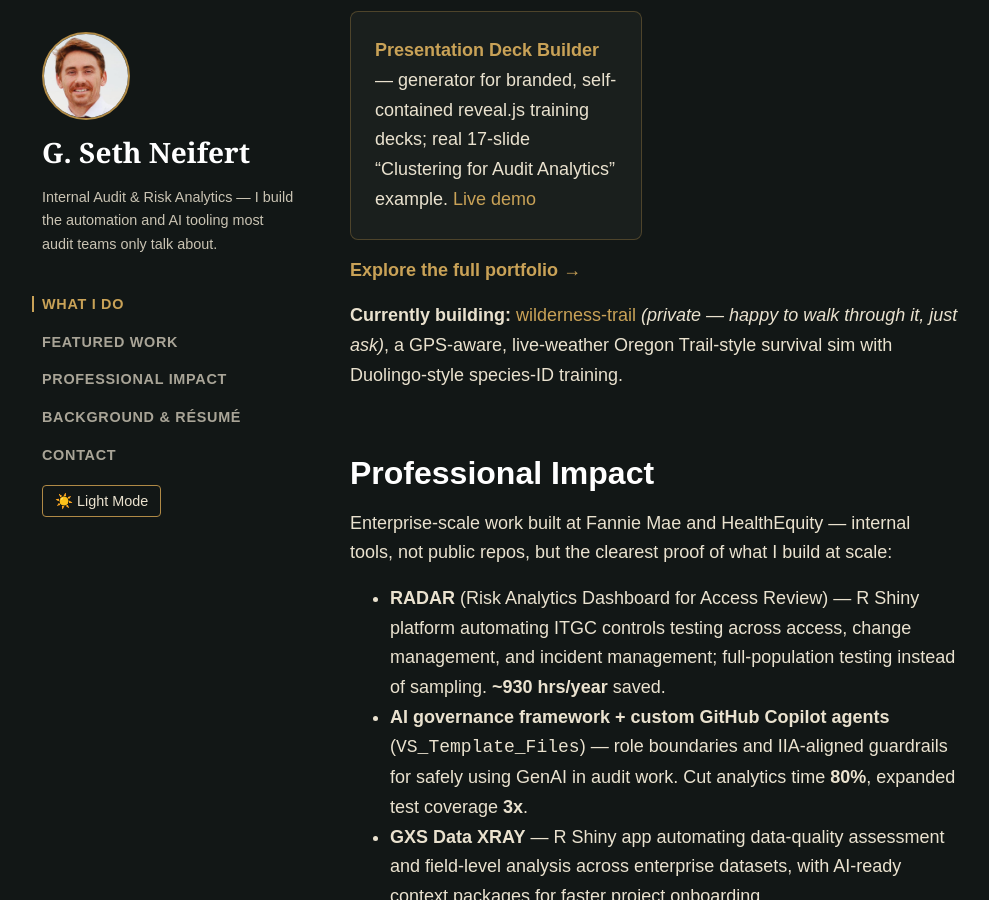
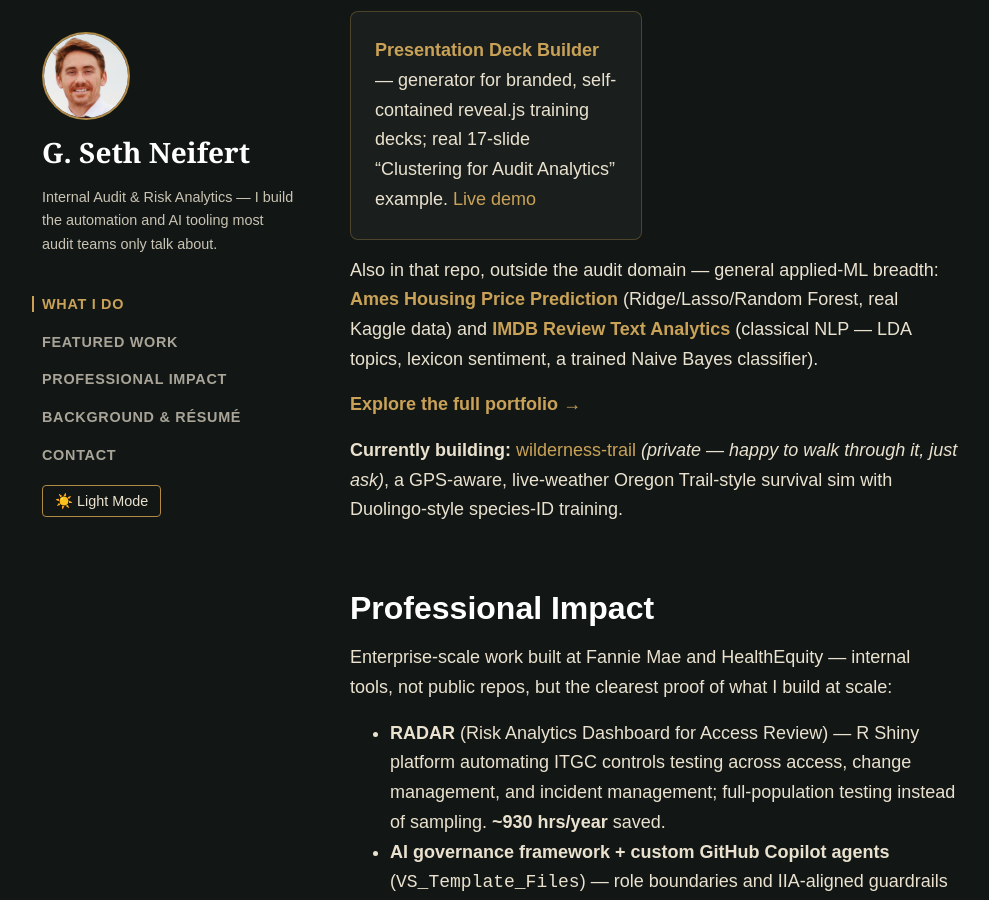
Before and after one commit to neifertg/neifertg.github.io, a Jekyll site: the page built from index.md, in a window 1280 px wide and 900 px high, scrolled down 1762 px. Shown: the whole window, without its empty margins (22-1011 px from the left). Built offline with Jekyll 4.4.1, drawn with Linux system fonts in a browser that asks for light colours.

Commit message:
Add ML-breadth line for Ames Housing and IMDB text analytics
Small, labeled secondary mention of the two new non-audit ML
projects added to risk-analytics-portfolio - keeps the audit-first
headline/positioning unchanged, per the earlier site-placement
decision.

```diff
--- a/index.md
+++ b/index.md
@@ -45,6 +45,9 @@ My flagship public portfolio — seven real, working internal-audit and risk-ana
 **[Presentation Deck Builder](https://github.com/neifertg/risk-analytics-portfolio/tree/main/deck-builder)** — generator for branded, self-contained reveal.js training decks; real 17-slide "Clustering for Audit Analytics" example. [Live demo](https://neifertg.github.io/risk-analytics-portfolio/deck-builder/decks/clustering-for-audit/index.html)
 </div>
 </div>
+
+Also in that repo, outside the audit domain — general applied-ML breadth:
+**[Ames Housing Price Prediction](https://github.com/neifertg/risk-analytics-portfolio/tree/main/ames-housing-price-prediction)** (Ridge/Lasso/Random Forest, real Kaggle data) and **[IMDB Review Text Analytics](https://github.com/neifertg/risk-analytics-portfolio/tree/main/imdb-review-text-analytics)** (classical NLP — LDA topics, lexicon sentiment, a trained Naive Bayes classifier).
 
 **[Explore the full portfolio →](https://neifertg.github.io/risk-analytics-portfolio/)**
 
```
